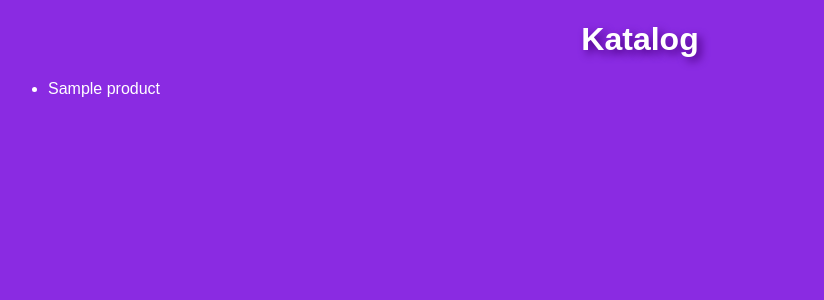
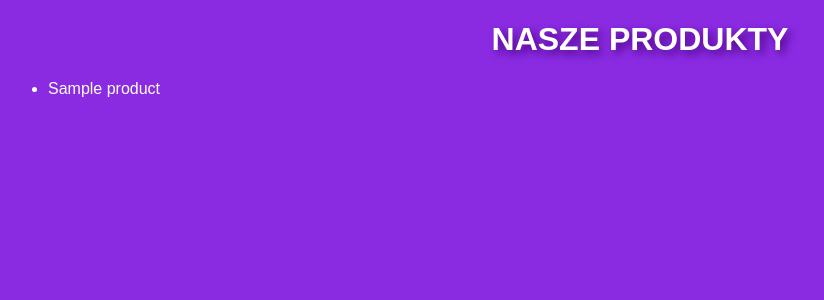
Before and after one commit to adsz24/DockerProject, a Django app: page /catalog/ in a window 1280 px wide. Shown: the top 300 px of the page, without its empty margins (0-824 px from the left). Run offline with Django 3.2, Linux system fonts and the light colour scheme; tables that the repository leaves empty hold one stand-in row (values such as "Sample post").

Commit message:
Update catalogg.html
edycja catalogg.html (sam tekst)

```diff
--- a/Doject/templates/Doject/catalogg.html
+++ b/Doject/templates/Doject/catalogg.html
@@ -3,12 +3,12 @@
 <head>
     <meta charset="UTF-8">
     <meta name="viewport" content="width=device-width, initial-scale=1.0">
-    <title>Doject katalog</title>
+    <title>Doject produkty</title>
     {% load static %}           <!--  zaladowanie stylow z katalogu static  -->
     <link rel="stylesheet" type="text/css" href="{% static 'Doject/styles.css' %}" />           <!--  Dodanie sciezki do korzystania ze stylow css  -->
 </head>
 <body>
-    <h1>Katalog</h1>
+    <h1>NASZE PRODUKTY</h1>
     <ul>
         {% for product in products %}
         <li>{{ product.name }}</li>
```
